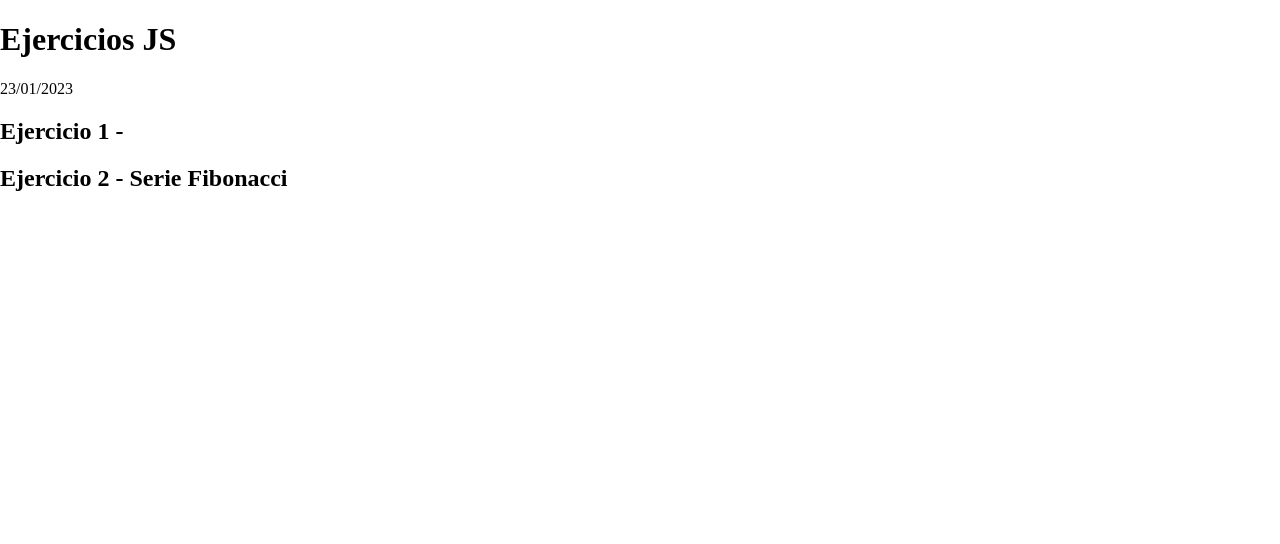
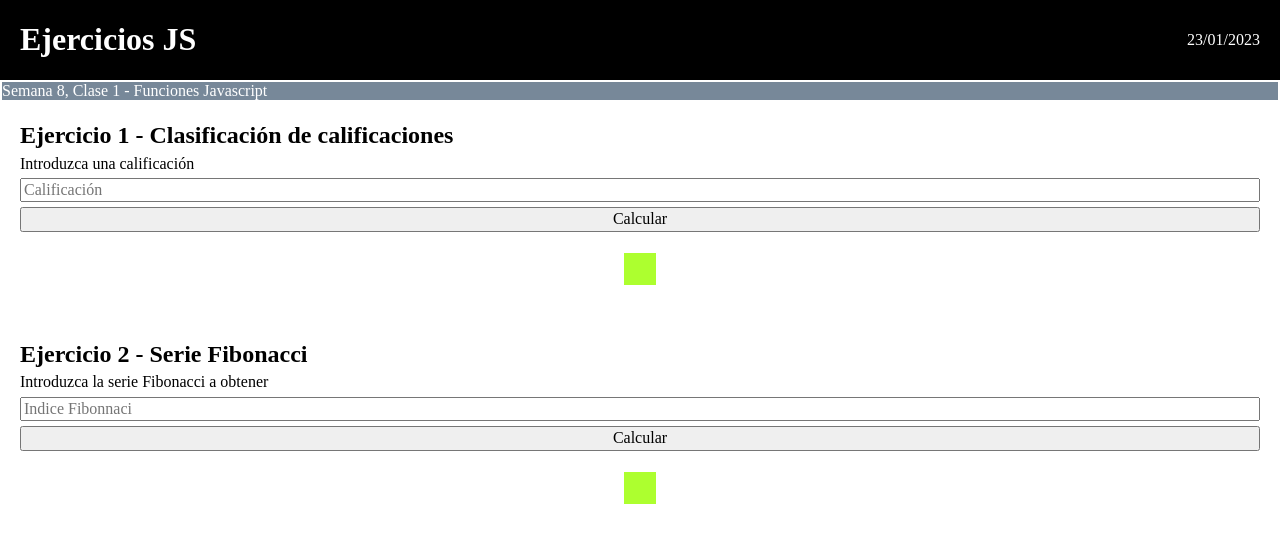
Before and after one commit to geovanne-perez-m/ClaseS8_1_JS, a plain HTML site: page index.html in a window 1280 px wide. Drawn offline with Linux system fonts and the light colour scheme.

Commit message:
Agregadas las dos funciones en ambos ejercicios.

```diff
--- /dev/null
+++ b/assets/js/Ejercicios.js
@@ -0,0 +1,42 @@
+function Result1(){
+    var calif = document.getElementById("Input1").value;
+    var clasif = "NA";
+    if (calif <= 6) {
+        clasif = "Calificación Mala";
+    }
+    else if (calif >= 6 && calif <= 8){
+        clasif = "Calificación Normal";
+    }
+    else if (calif > 8 ){
+        clasif = "Calificación Buena";
+    }
+    document.getElementById("ResultForm1").innerHTML = clasif;
+}
+function Result2(){
+
+    var index = document.getElementById("Input2").value;
+    var serialres =  JSON.stringify(Fibonacci(index));
+
+    document.getElementById("ResultForm2").innerHTML = "Secuencia:" + serialres;
+}
+
+ // Serie Fibonacci: [0,1,2,3,5,8,13, ....];
+function Fibonacci(n) {
+    let serie_fibonacci = [0, 1] // posicion 0 = 0 y posicion 1 = 1; [0,1,1]
+    n = Number(n); // NaN
+    if (n === 0 || n === 1) {
+        return serie_fibonacci[n]
+    }
+    for (let i = 0; i <= n; i++) {
+        if (i === 0 || i === 1)
+        { continue; }
+        else {
+            const n1 = serie_fibonacci[i - 1];
+            const n2 = serie_fibonacci[i - 2];
+            serie_fibonacci.push(n1 + n2);            //serie_fibonacci[i] = n1 + n2;
+        }
+    }
+    console.log(serie_fibonacci);
+    return serie_fibonacci
+
+}
--- a/index.html
+++ b/index.html
@@ -4,8 +4,8 @@
     <meta charset="UTF-8">
     <meta http-equiv="X-UA-Compatible" content="IE=edge">
     <meta name="viewport" content="width=device-width, initial-scale=1.0">
+    <link rel="stylesheet" href="./style/style.css">
     <link rel="stylesheet" href="./style/normalize.css">
-    <link rel="stylesheet" href="./style/style.css">
     <title>Ejercicios JS Semana 8</title>
 </head>
 <body>
@@ -13,13 +13,27 @@
         <h1 class="Title">Ejercicios JS</h1>
         <p class="HeaderDate"> 23/01/2023</p>
     </div>
-    <div>
-    <h2 class="Title2">Ejercicio 1 - </h2>
-
+    <div class="BarraDetalle">
+        <p>Semana 8, Clase 1 - Funciones Javascript</p>
     </div>
     <div>
-    <h2 class="Title2">Ejercicio 2 - Serie Fibonacci</h2>
-
+        <form action="Ejercicio1" class="Formulario">
+        <h2 class="Title2">Ejercicio 1 - Clasificación de calificaciones</h2>
+        <label for="Ejercicio2Input1">Introduzca una calificación</label>
+        <input type="text" class="TextInput" name="Ejercicio2Input1" id="Input1" placeholder="Calificación">
+        <button class="Calc" type="button" onclick="Result1()">Calcular</button>
+        <p class="Result" id="ResultForm1"></p>
+        </form>
+    </div>
+    <div>
+        <form action="Ejercicio2" class="Formulario">
+        <h2 class="Title2">Ejercicio 2 - Serie Fibonacci</h2>
+        <label for="Ejercicio2Input1">Introduzca la serie Fibonacci a obtener</label>
+        <input type="number" class="TextInput" name="Ejercicio2Input1" id="Input2" placeholder="Indice Fibonnaci">
+        <button class="Calc" type="button" onclick="Result2()">Calcular</button>
+        <p class="Result" id="ResultForm2"></p>
+        </form>
     </div>
 </body>
+    <script src="./assets/js/Ejercicios.js"></script>
 </html>
--- a/style/style.css
+++ b/style/style.css
@@ -0,0 +1,58 @@
+
+/* Remove default margin */
+body,
+h1,
+h2,
+h3,
+h4,
+p,
+figure,
+blockquote,
+dl,
+dd,
+ul {
+  margin: 0;
+  padding: 0;
+  font-family: montserrat;
+}
+img,
+picture {
+  max-width: 100%;
+  display: block;
+}
+.Title{
+    padding-left: 20px;
+}
+.BarraDetalle{
+    background-color: lightslategrey;
+    color: white;
+    font-size: medium;
+    font-family:'Courier New', Courier, monospace;
+    border: 2px  solid white ;
+}
+
+.HeaderDate{
+    justify-self: center;
+    align-self: center;
+    padding-right: 20px;
+}
+.Header{
+    background-color:black;
+    color: white;
+    display: flex;
+    justify-content:space-between;
+}
+
+.Formulario{
+    padding: 20px;
+    display: flex;
+    flex-direction: column;
+    gap: 5px;
+}
+.Result{
+    background-color:greenyellow;
+    justify-self: center;
+    align-self: center;
+    margin: 1rem;
+    padding: 1rem;
+}
```
Also changed, not shown: assets/js/Referencia.js (added, +19 -0 lines), 1 other file.
